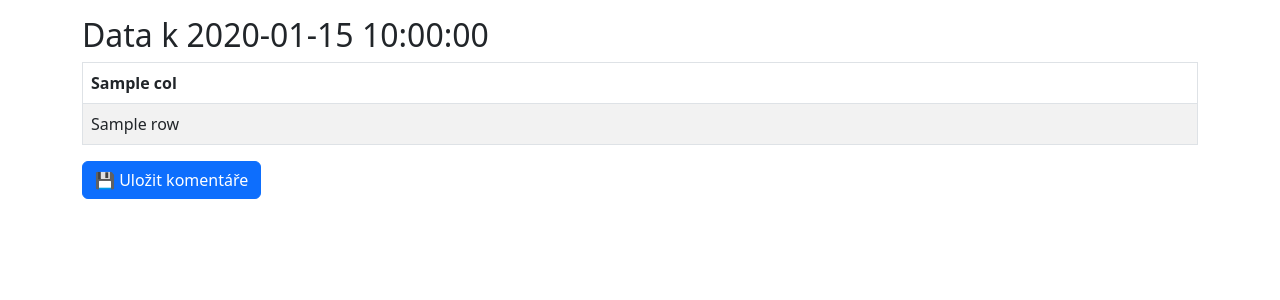
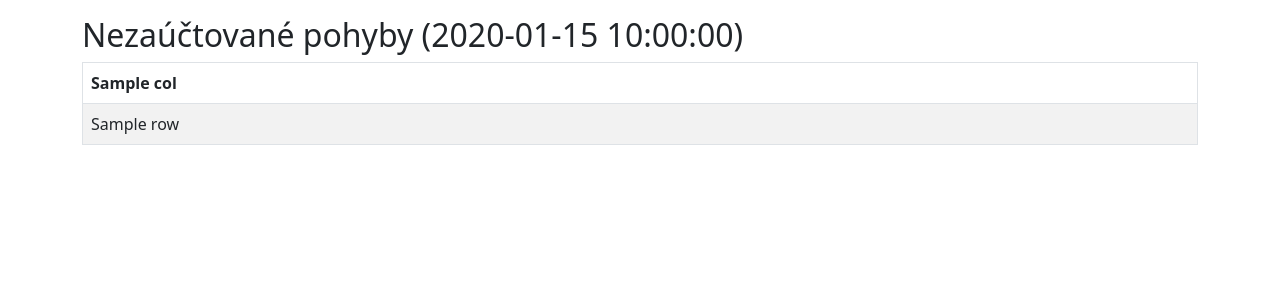
Before and after one commit to smid13/easytaxadvisory, a Python web app: template templates/index.html in a window 1280 px wide. Shown: the part 62-362 px from the top of the page. Run offline with Jinja, Linux system fonts and the light colour scheme; the template is opened without the code that fills it: most values are stand-ins (such as "Sample title", 1, 10 or a date in 2020).

Commit message:
Update index.html

```diff
--- a/templates/index.html
+++ b/templates/index.html
@@ -1,9 +1,7 @@
 {% extends 'base.html' %}
 {% block content %}
+<h2>Nezaúčtované pohyby ({{ date }})</h2>
 
-<h2>Data k {{ date }}</h2>
-
-<form method="post" action="{{ url_for('save_comments') }}">
 <table class="table table-striped table-bordered">
     <thead>
         <tr>
@@ -18,8 +16,11 @@
             {% for col in columns %}
                 {% if col == "Komentář" %}
                 <td>
-                <input type="text" name="comment_{{ row['Interní číslo'] }}"
-                       value="{{ row['Komentář'] }}" style="width: 100%">
+                    <form method="POST" action="{{ url_for('save_comment_route') }}">
+                        <input type="hidden" name="record_id" value="{{ row['Interní číslo'] }}">
+                        <input type="text" name="comment" value="{{ row[col] or '' }}" class="form-control">
+                        <button type="submit" class="btn btn-sm btn-primary mt-1">Uložit</button>
+                    </form>
                 </td>
                 {% else %}
                 <td>{{ row[col] }}</td>
@@ -29,7 +30,4 @@
         {% endfor %}
     </tbody>
 </table>
-  <button type="submit" class="btn btn-primary">💾 Uložit komentáře</button>
-</form>
-
 {% endblock %}
```
Lines whose indentation alone changed are shown as unchanged.
